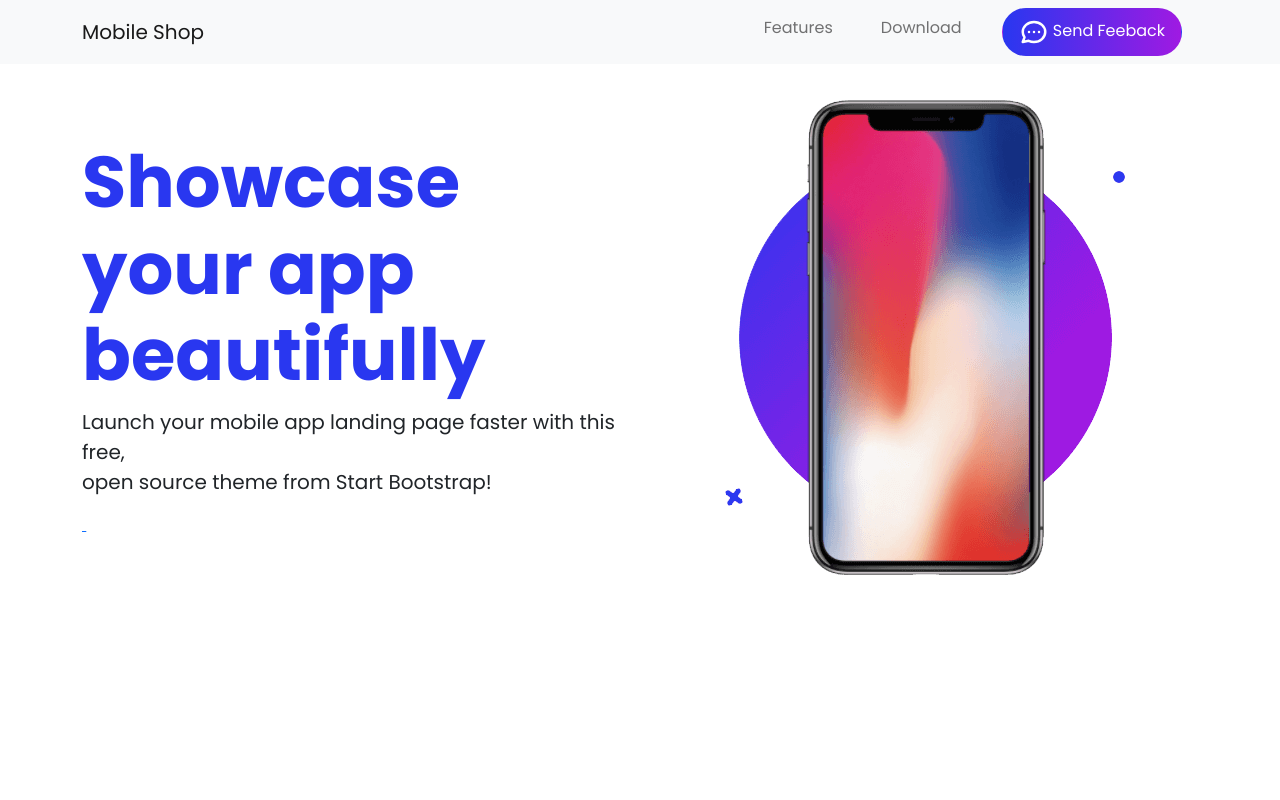
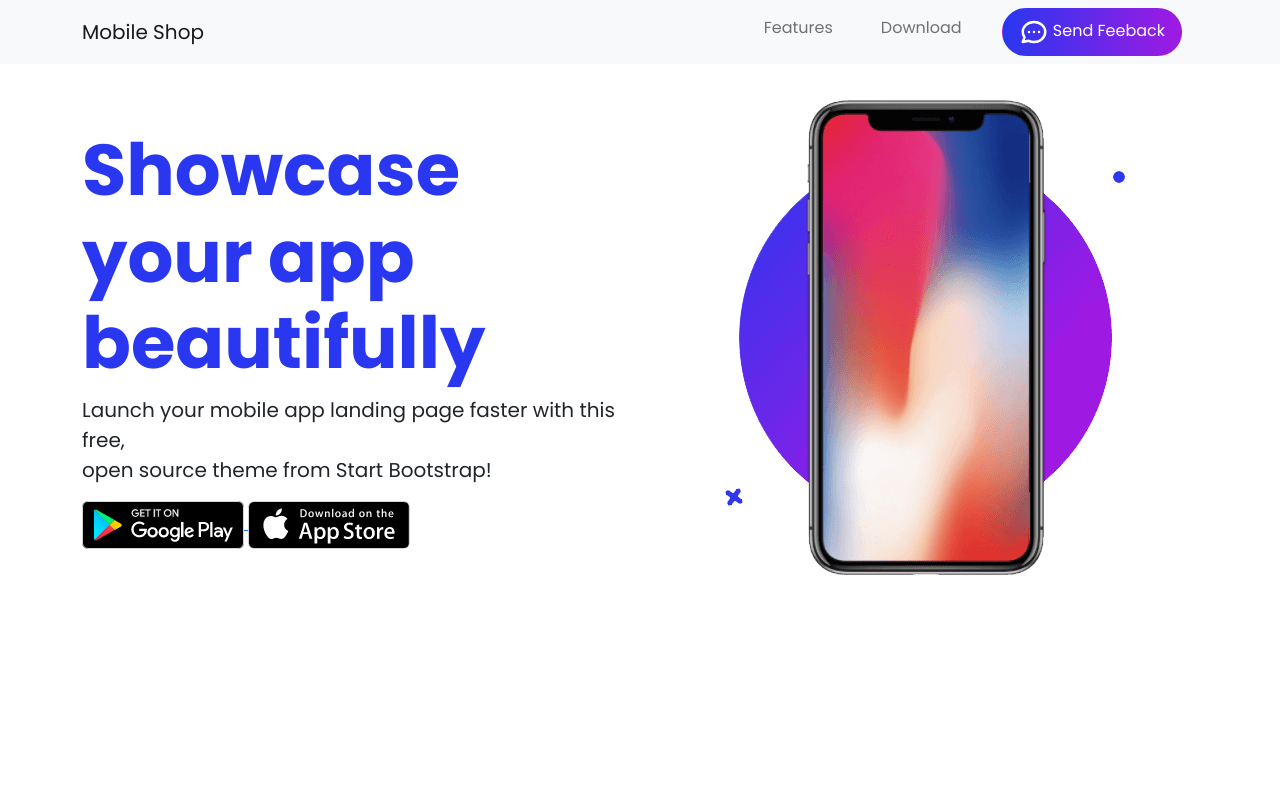
Before and after one commit to farhanaakbar/Showcase-Mobile, a plain HTML site: page index.html in a window 1280 px wide. Shown: the top 800 px of the page. Drawn offline with nearby package versions, Linux system fonts and the light colour scheme; the site is published under a folder, as on GitHub Pages, so addresses that start at the root find nothing.

Commit message:
first commit

```diff
--- a/index.html
+++ b/index.html
@@ -54,10 +54,10 @@
                          open source theme from Start Bootstrap!</p>
                          <div>
                             <a href="#">
-                                <img src="/img/google-play.png" alt="">
+                                <img src="img/google-play.png" alt="">
                             </a>
                             <a href="#">
-                                <img src="/img/app-store.png" alt="">
+                                <img src="img/app-store.png" alt="">
                             </a>
                         </div>
                         </div>
```
Also changed, not shown: 1 other file.
